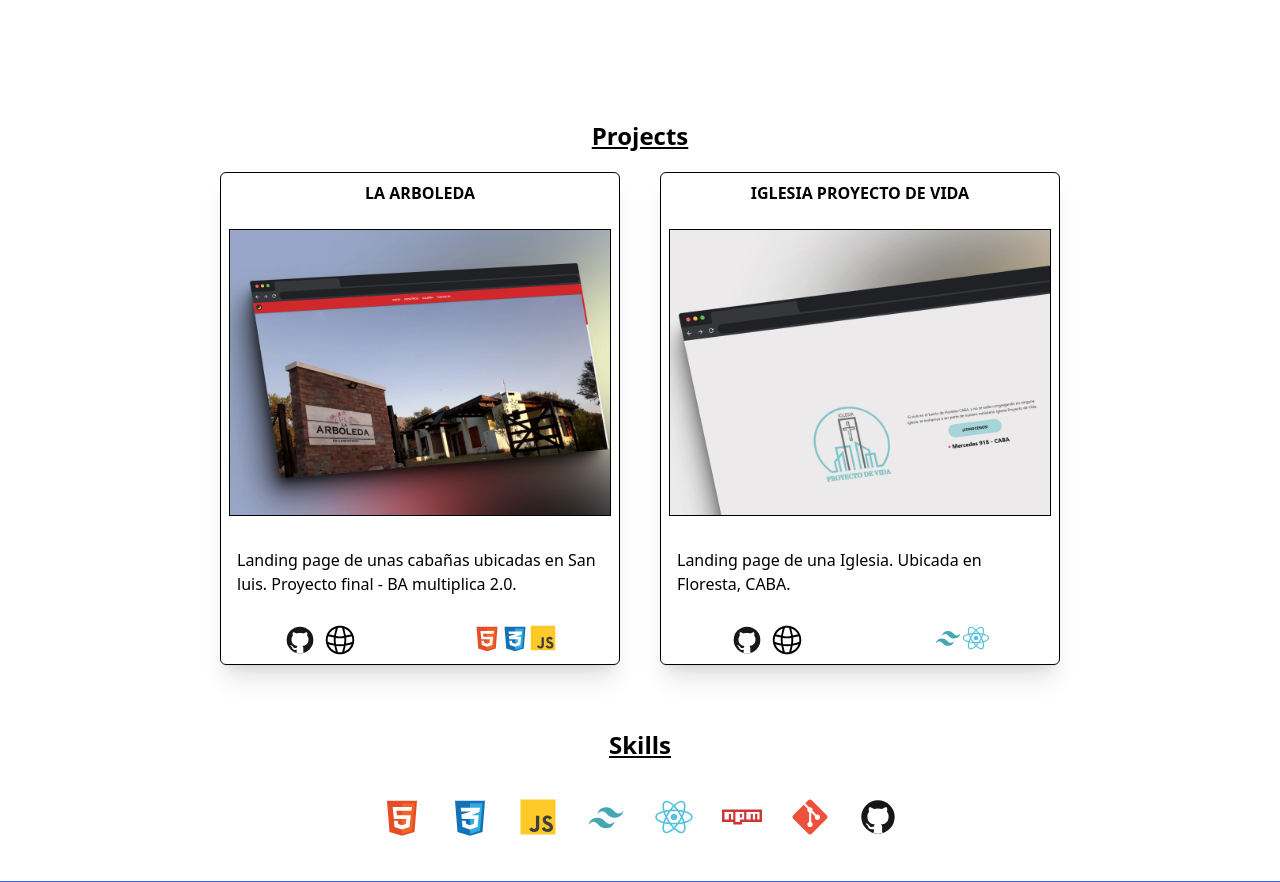
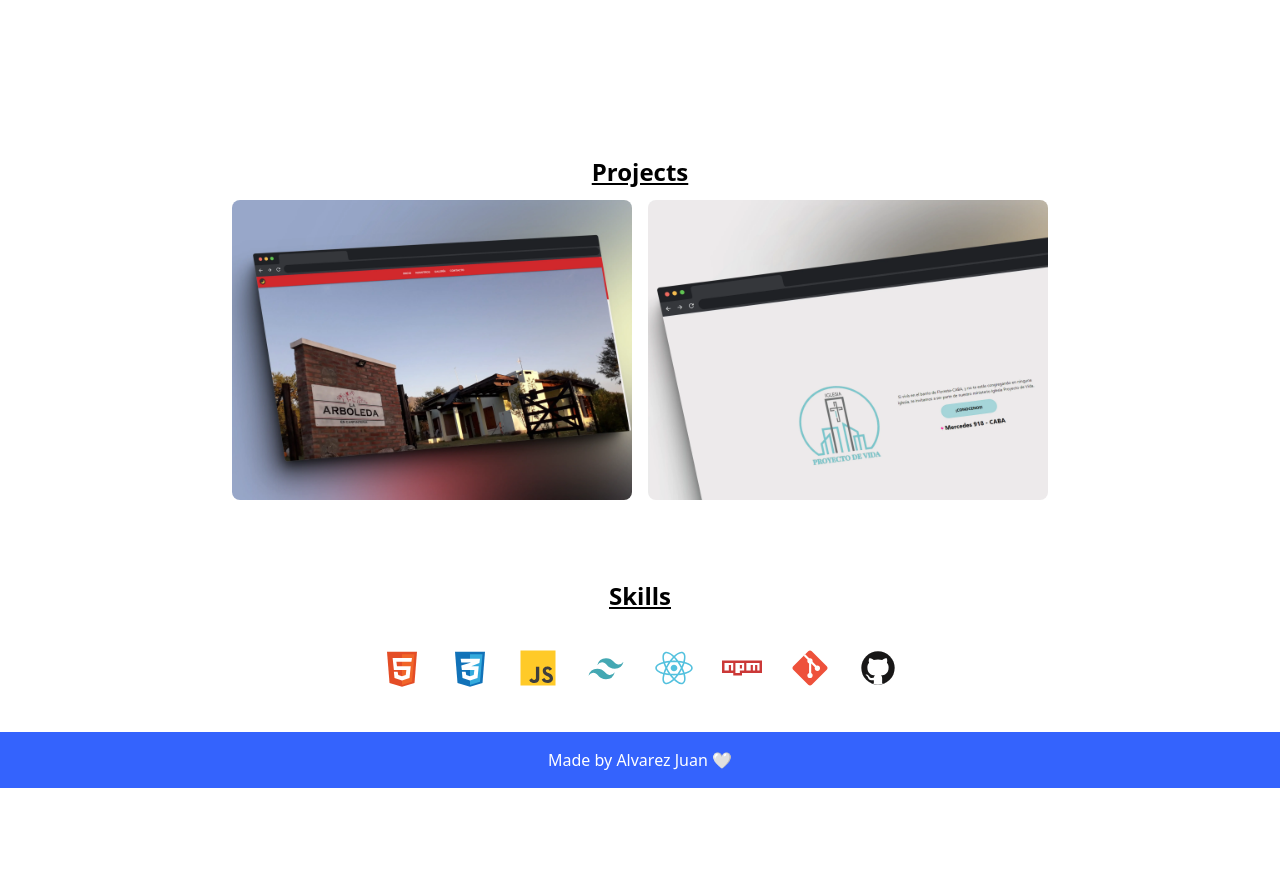
Before and after one commit to alvarezjuanign/personal-portfolio, a React (Vite) app: page / in a window 1280 px wide. Shown: the part 680-1562 px from the top of the page. After the commit the page ends 1468 px from the top, so only its background shows below. Built offline with nearby package versions, Linux system fonts and the light colour scheme.

Commit message:
refactor render of projects

```diff
--- a/src/logic/MappedProjects.jsx
+++ b/src/logic/MappedProjects.jsx
@@ -1,42 +1,42 @@
-import GITHUB from '../assets/github-svgrepo-com.svg'
-import DEPLOY from '../assets/web-svgrepo-com.svg'
+import logoGithub from '../assets/github-svgrepo-com.svg'
+import logoDeploy from '../assets/web-svgrepo-com.svg'
 
 export function MappedProjects ({ projects }) {
   return (
-    <section>
-      <h3 className='text-center font-bold text-2xl underline dark:text-white'>Projects</h3>
-      <div className='flex flex-wrap justify-center'>
-        {
-        projects.map(project => (
-          <article className='p-5 flex flex-wrap justify-center' key={project.id}>
-            <div className='rounded-md max-h-[500px] max-w-[400px] p-2 flex flex-col items-center justify-evenly gap-5 border border-black shadow-xl dark:border-white dark:bg-gray-200'>
-              <h4 className='font-bold cursor-default'>{project.title}</h4>
-              <img className='border border-black m-1' src={project.image} />
-              <p className='m-2 cursor-default font-medium'>{project.description}</p>
-              <div className='flex w-full justify-around gap-2'>
+    <section className='max-w-4xl my-9 px-5'>
+      <h3 className='text-center mb-3 font-bold text-2xl underline dark:text-white'>
+        Projects
+      </h3>
+      <article className='flex flex-row flex-wrap justify-center gap-4 w-full'>
+        {projects.map((project) => (
+          <div key={project.id} className='relative max-w-[400px]'>
+            <img src={project.image} className='rounded-lg' />
+            <div
+              className='absolute top-0 bg-black/90 rounded-lg text-white h-full w-full p-3 opacity-0 hover:opacity-100 flex flex-col justify-center gap-4 transition-opacity duration-500 cursor-pointer'
+            >
+              <h3 className='text-lg font-bold'>{project.title}</h3>
+              <p>{project.description}</p>
+              <section
+                className='flex w-full justify-around p-3'
+              >
                 <div className='flex gap-2'>
                   <a href={project.linkGithub}>
-                    <img src={GITHUB} className='h-8' />
+                    <img src={logoGithub} className='h-8' />
                   </a>
                   <a href={project.linkDeploy}>
-                    <img src={DEPLOY} className='h-8 scale-95' />
+                    <img src={logoDeploy} className='h-8 scale-95 bg-white rounded-full' />
                   </a>
                 </div>
                 <div className='flex'>
-                  {project.techs.map(tech => (
-                    <img
-                      key={tech}
-                      src={tech}
-                      className='h-7'
-                    />
+                  {project.techs.map((tech) => (
+                    <img key={tech} src={tech} className='h-7' />
                   ))}
                 </div>
-              </div>
+              </section>
             </div>
-          </article>
-        ))
-        }
-      </div>
+          </div>
+        ))}
+      </article>
     </section>
   )
 }
```
